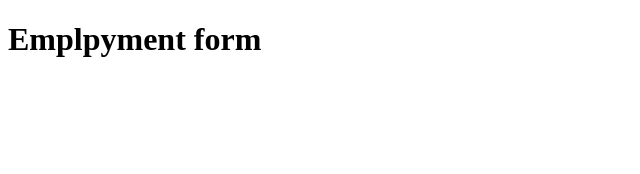
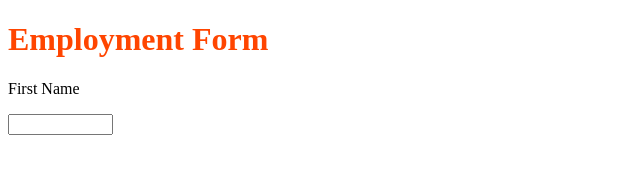
Before and after one commit to ruteczeq/Frontend, a plain HTML site: page zaj2/zad2/index.html in a window 1280 px wide. Shown: the whole page, without its empty margins (0-640 px from the left). Drawn offline with Linux system fonts and the light colour scheme.

Commit message:
started working on ex2

```diff
--- a/zaj2/zad2/index.html
+++ b/zaj2/zad2/index.html
@@ -7,6 +7,11 @@
     <link rel="stylesheet" href="style.css">
 </head>
 <body>
-    <h1>Emplpyment form</h1>
+    <h1>Employment Form</h1>
+    <div class="outer">
+        <p>First Name</p>
+        <input type="text" id="name" name="name" required minlength="3" size="10" />
+
+    </div>
 </body>
 </html>
--- a/zaj2/zad2/style.css
+++ b/zaj2/zad2/style.css
@@ -1,3 +1,7 @@
-.h1 {
+h1 {
     color: orangered;
 }
+
+.outer {
+
+}
```
Also changed, not shown: 1 other file.
